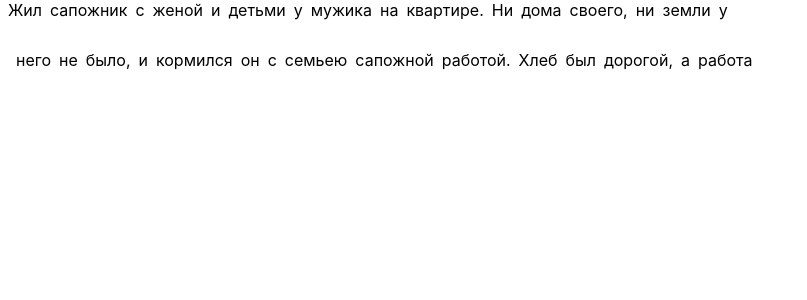
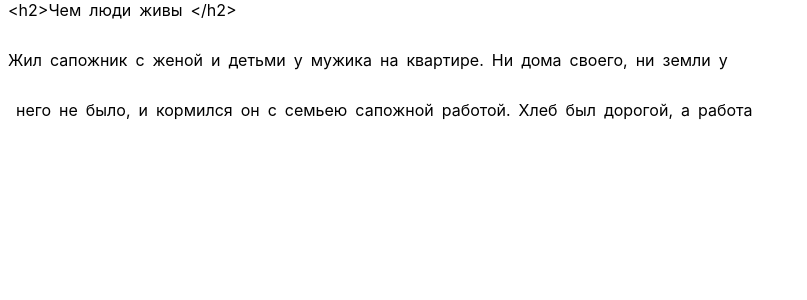
Before and after one commit to MrRisoni/polyglot, a React (Create React App) app: page / in a window 1280 px wide. Shown: the top 300 px of the page, without its empty margins (0-807 px from the left). Built offline with nearby package versions, Linux system fonts and the light colour scheme.

Commit message:
remove numbers

```diff
--- a/src/App.js
+++ b/src/App.js
@@ -6,13 +6,21 @@ class App extends Component {
 
   constructor(props) {
     super(props);
+    this.state = {
+      dictionary: {
+        "Жил" : "lived" ,
+        "сапожник" : "shoemaker",
+        "сапожной" :  "shoemaker",
 
+    }
+  }
 
 }
 
   render() {
 
-    let  txt = "Жил сапожник с женой и детьми у мужика на квартире. Ни дома своего, ни земли у <br>";
+    let txt = "<h2>Чем люди живы </h2><br>";
+    txt += "Жил сапожник с женой и детьми у мужика на квартире. Ни дома своего, ни земли у <br>";
     txt += " него не было, и кормился он с семьею сапожной работой. Хлеб был дорогой, а работа "
 
     const txtArray = txt.split('<br>');
@@ -23,7 +31,9 @@ class App extends Component {
   return (
     <div className="App">
           {txtArray.map( (elm,idx) => {
-            return (<Line key={idx} lineNumber={idx} lineText={elm}/>);
+            return (<Line key={idx}
+              dictionary={this.state.dictionary}
+              lineText={elm}/>);
           })}
     </div>
   );
--- a/src/Line.js
+++ b/src/Line.js
@@ -17,8 +17,8 @@ class Line extends Component {
 
     <div className="lineContainer">
         {wordList.map( (wrd,idx) => {
-            return (<Word key={idx} lineNumber={this.props.lineNumber}
-              wordNumber={idx}
+            return (<Word key={idx}
+              dictionary={this.props.dictionary}
               w={wrd}/>);
         })}
     </div>
--- a/src/Word.js
+++ b/src/Word.js
@@ -5,12 +5,8 @@ class Word extends Component {
   constructor(props) {
     super(props);
     this.state = {
-        transltr : '',
-        dictionary: {
-            "Жил" : "lived" ,
-            "сапожник" : "shoemaker",
-            "сапожной" :  "shoemaker",
-        }
+        transltr : ''
+
     }
     this.clickWord  = this.clickWord.bind(this);
 
@@ -19,8 +15,8 @@ class Word extends Component {
 clickWord()
 {
     console.log('Word ' + this.props.w + '  is clicked');
-    console.log(this.state.dictionary[this.props.w]);
-    let tra = this.state.dictionary[this.props.w];
+    console.log(this.props.dictionary[this.props.w]);
+    let tra = this.props.dictionary[this.props.w];
     if (tra === undefined)  {
         tra = '';
     }
```
